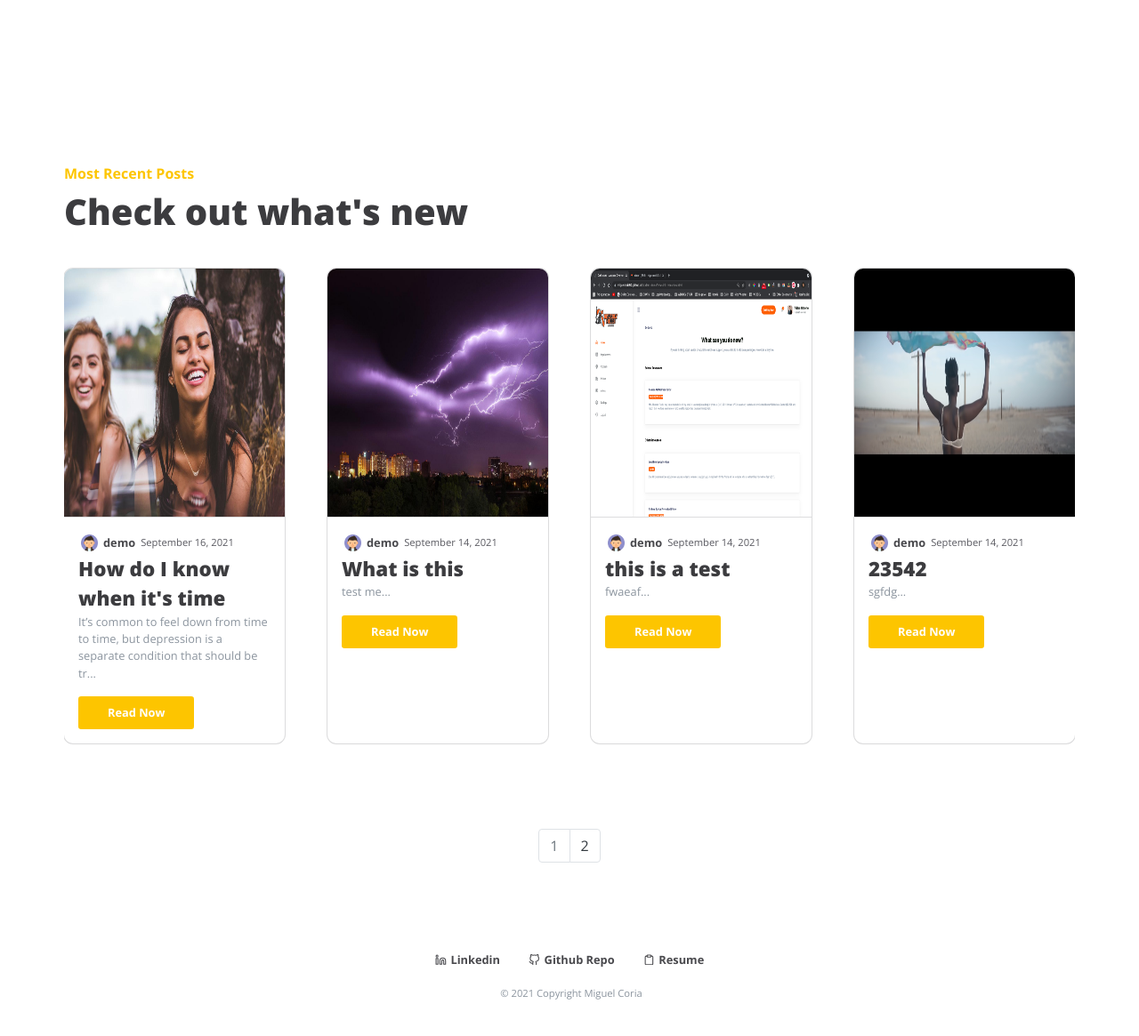
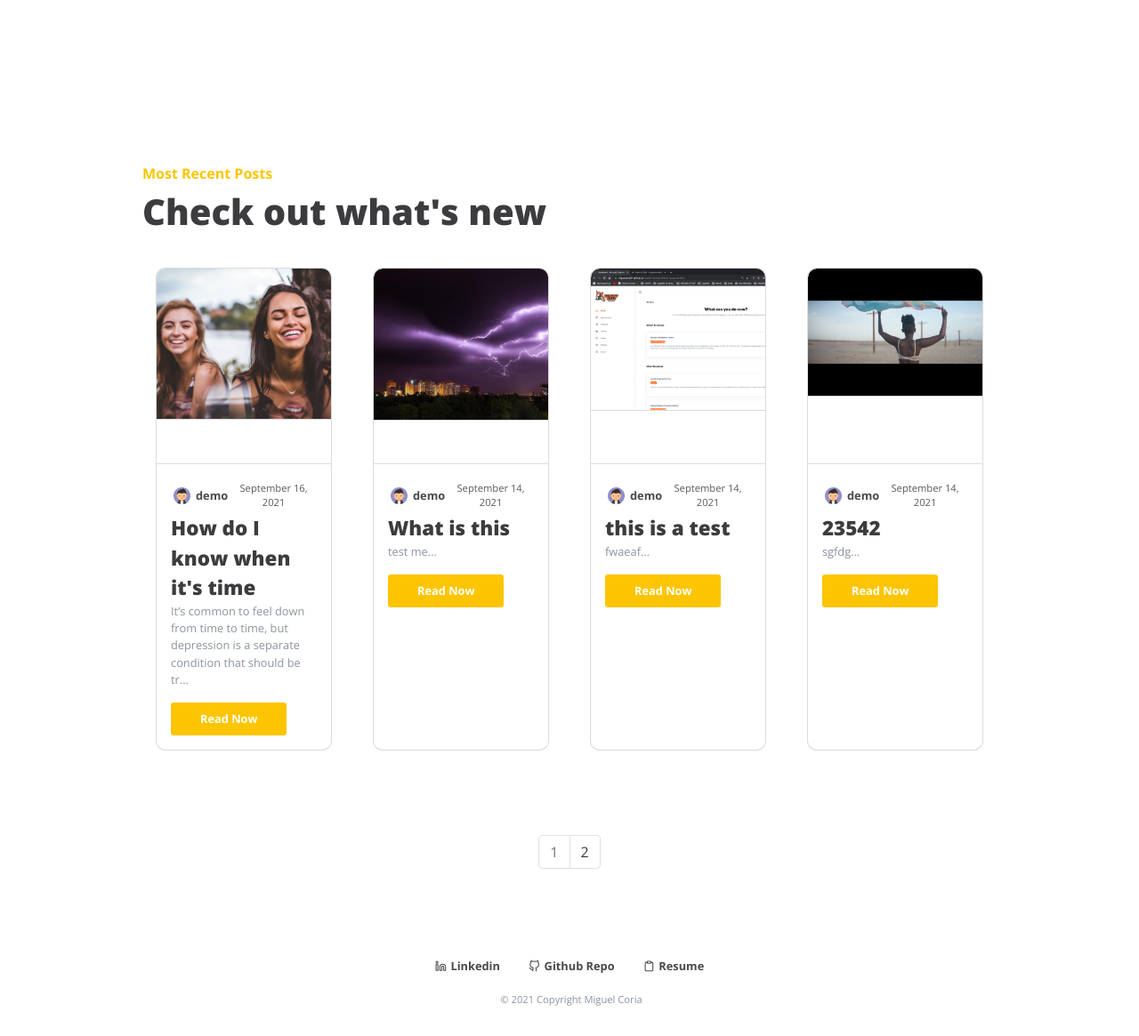
Before and after one commit to miguelcoria94/Impact, a Flask app: page / in a window 1280 px wide. Shown: the part 970-2135 px from the top of the page at 89% size. Before the commit the page ends 2094 px from the top, so only its background shows below. Run offline with Flask 2, Linux system fonts and the light colour scheme; data comes from the database, SQL or seed files in the repository; some libraries are stand-ins or nearby versions.

Commit message:
done with home

```diff
--- a/impact/static/styles/main.css
+++ b/impact/static/styles/main.css
@@ -432,7 +432,7 @@ textarea {
   grid-auto-rows: 1fr;
   grid-gap: 3rem;
   margin-bottom: 3rem;
-  padding: 0rem 0rem;
+  padding: 0rem 1rem;
   overflow: hidden;
   padding-top: 2rem !important;
   padding-bottom: 2rem;
@@ -445,17 +445,20 @@ textarea {
   box-shadow: rgb(0 0 0 / 2%) 0px 1px 3px 0px,
     rgb(27 31 35 / 15%) 0px 0px 0px 1px;
   border-radius: 10px;
+  overflow: hidden;
 }
 
 .posts-div {
-  padding: 3rem 4.5rem;
+  padding: 3rem 10rem;
 }
 
 .post-card-image {
   border-bottom-left-radius: 0px;
   border-bottom-right-radius: 0px;
-  border-bottom: 1px solid rgb(27 31 35 / 15%);
-  min-height: 280px;
+  height: auto;
+  width: 130%;
+  box-shadow: rgb(0 0 0 / 2%) 0px 1px 3px 0px,
+    rgb(27 31 35 / 15%) 0px 0px 0px 1px;
 }
 
 a.post-card-title {
@@ -480,6 +483,9 @@ a.post-card-title:hover {
 
 .post-card-image-div {
   padding-bottom: 0rem;
+  overflow: hidden;
+  height: 220px;
+  border-bottom: 1px solid rgb(27 31 35 / 15%);
 }
 
 .post-card-title {
```
